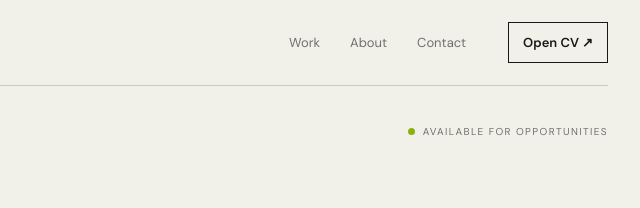
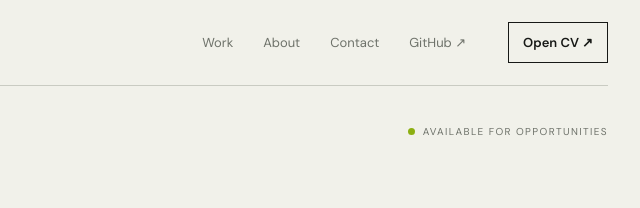
Before and after one commit to muku10/portfolio, a plain HTML site: page index.html in a window 1280 px wide. Shown: the top 208 px of the page, 640-1280 px from the left. Drawn offline with Linux system fonts and the light colour scheme.

Commit message:
Add GitHub link to navigation

```diff
--- a/index.html
+++ b/index.html
@@ -31,6 +31,11 @@
       <nav id="site-nav" class="site-nav">
         <a href="#work">Work</a><a href="#about">About</a
         ><a href="#contact">Contact</a
+        ><a
+          href="https://github.com/muku10"
+          target="_blank"
+          rel="noopener noreferrer"
+          >GitHub ↗</a
         ><a
           class="nav-cta"
           href="assets/Mukesh_Bhandari_CV_Updated.pdf"
```
